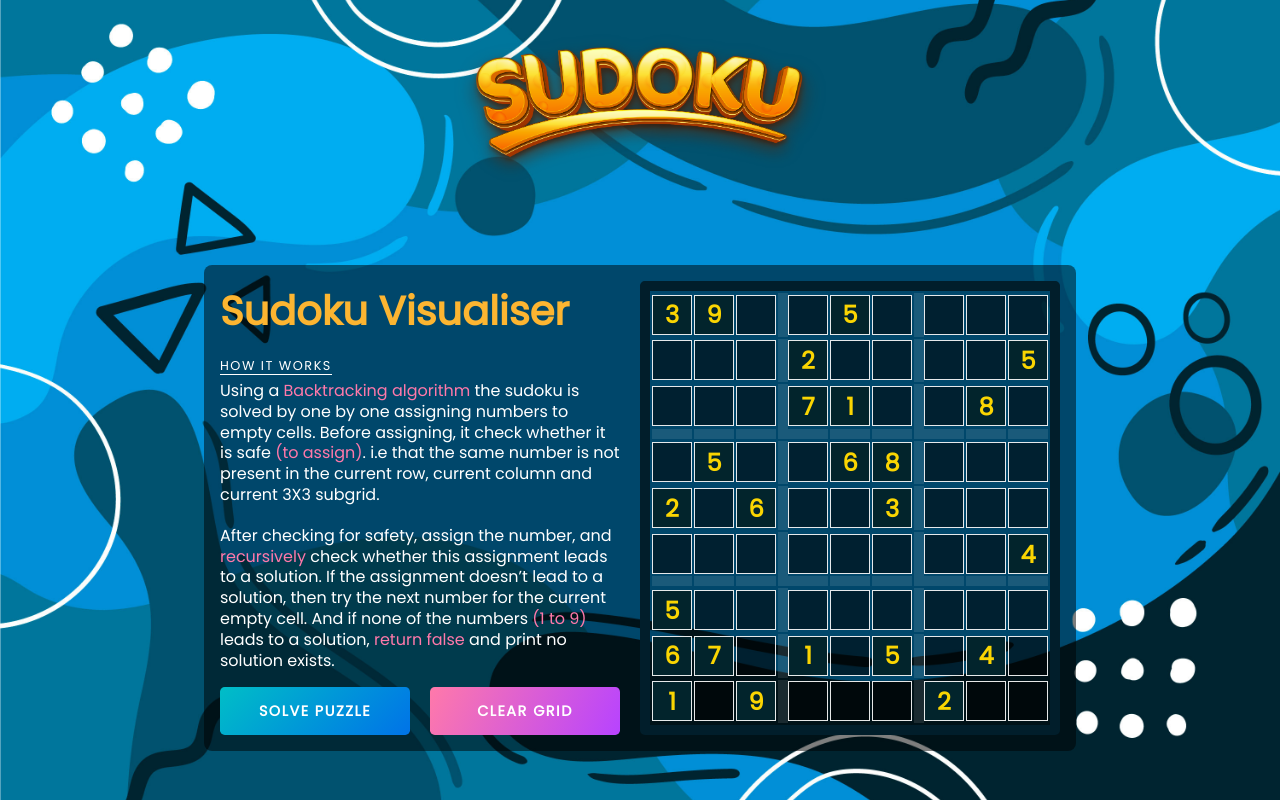
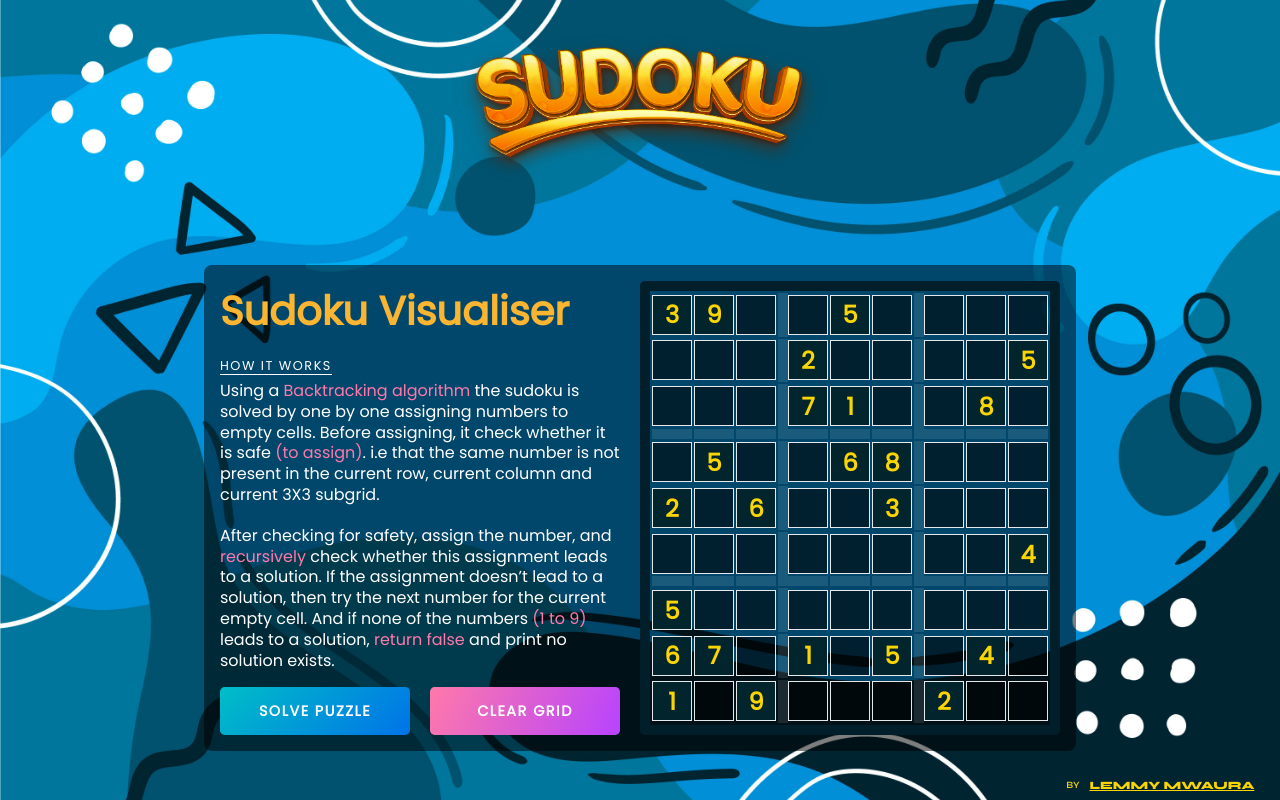
Before and after one commit to LemmyMwaura/sudokuSolver, a React (Vite) app: page / in a window 1280 px wide. Built offline with nearby package versions, Linux system fonts and the light colour scheme.

Commit message:
feat:adds profile link

```diff
--- a/src/App.css
+++ b/src/App.css
@@ -1,4 +1,4 @@
-@import url("https://fonts.googleapis.com/css2?family=Poppins:wght@100;200;300;400&display=swap");
+@import url('https://fonts.googleapis.com/css2?family=Poppins:wght@100;200;300;400&family=Syne:wght@400;500;600;700;800&display=swap');
 @import "./stylesheets/sudoku.css";
 
 *,
--- a/src/components/Sudoku.jsx
+++ b/src/components/Sudoku.jsx
@@ -92,6 +92,10 @@ const Sudoku = () => {
           </tbody>
         </table>
       </div>
+      <div className="my-links">
+        <span>By</span>
+        <a href="https://github.com/LemmyMwaura" target="_blank">Lemmy Mwaura</a>
+      </div>
     </div>
   )
 }
--- a/src/stylesheets/sudoku.css
+++ b/src/stylesheets/sudoku.css
@@ -1,5 +1,6 @@
 .sudoku-grid {
   background: url("../assets/images/6880419.jpg");
+  position: relative;
   background-position: center;
   background-size: cover;
   object-fit: contain;
@@ -167,12 +168,34 @@ td:nth-child(7) {
   background: linear-gradient(115deg, #ff79aa, #b743ff);
 }
 
+.my-links{
+  position: absolute;
+  text-transform: uppercase;
+  display: flex;
+  bottom: 1%;
+  right: 2%;
+  gap: 10px;
+}
+
+.my-links span{
+  font-family: 'Syne', sans-serif;
+  font-size: 0.6rem;
+  font-weight: 600;
+  color:rgb(250, 213, 2);
+}
+
+.my-links a{
+  font-size: 0.7rem;
+  font-family: 'Syne', sans-serif;
+  font-weight: 800;
+  color:rgb(250, 213, 2);
+}
 
 @media screen and (max-width: 1000px) {
   .sudoku-grid {
     padding: 2rem;
+    min-height: none;
     padding-bottom: 4rem;
-    min-height: none;
   }
 
   .left-wrapper {
@@ -216,6 +239,7 @@ td:nth-child(7) {
 @media screen and (max-width: 445px) {
   .sudoku-grid {
     padding: 1rem;
+    padding-bottom: 4rem;
   }
   .sudoku-title {
     width: 18rem;
```
